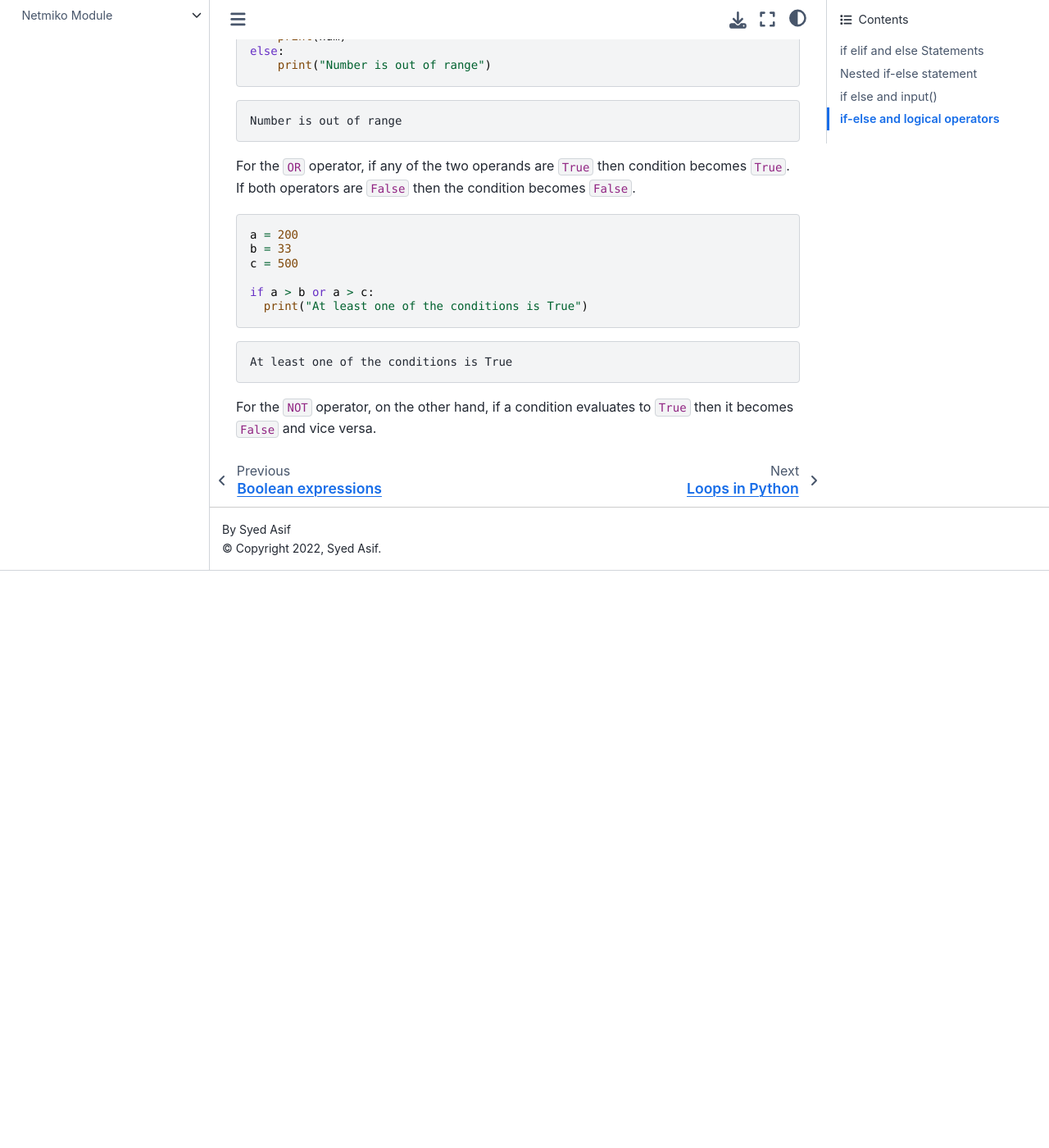
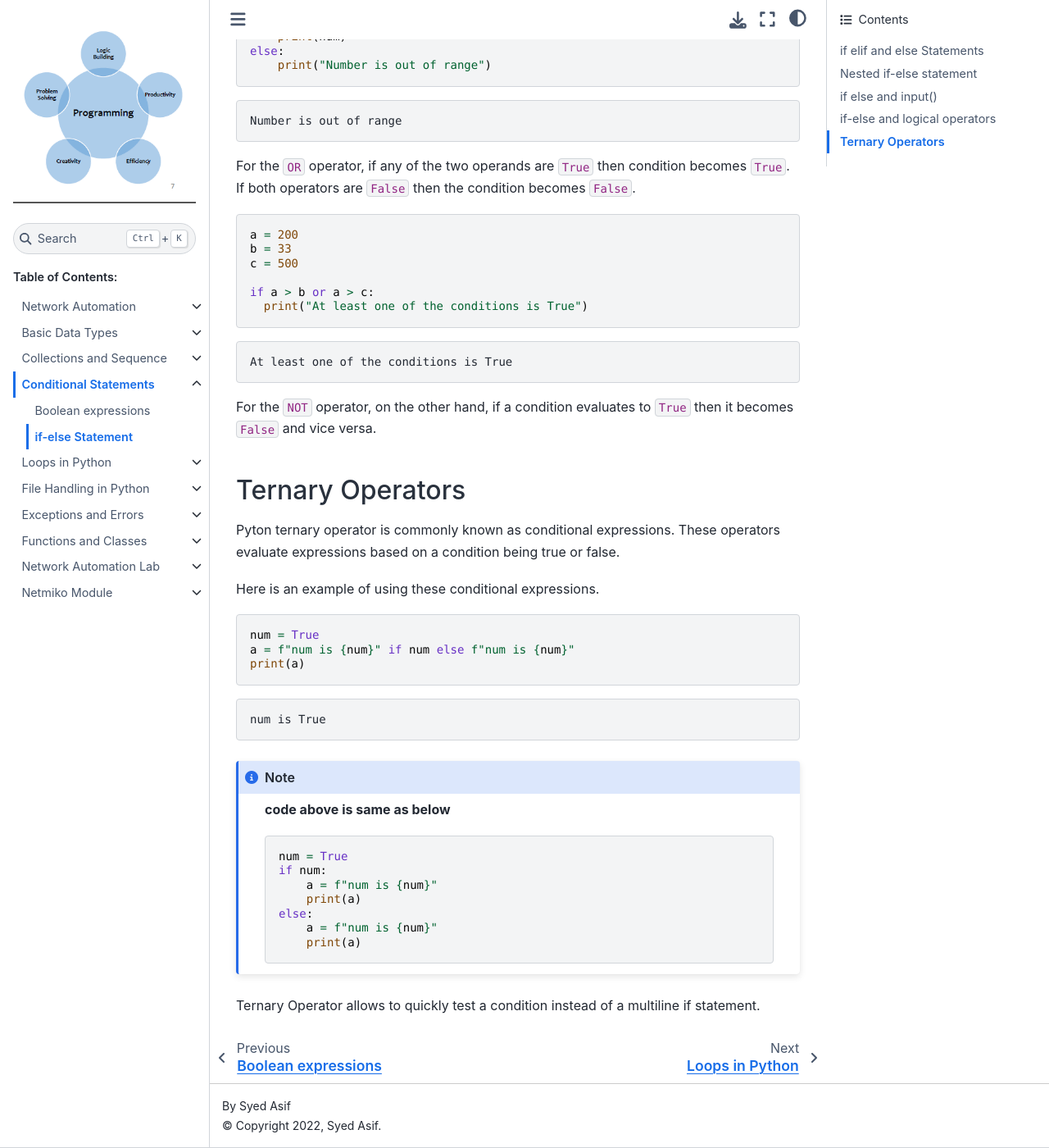
Before and after one commit to sydasif/python-book, a Sphinx documentation site: the page built from docs/source/04_condition/02_if-else.md, in a window 1280 px wide and 1400 px high, scrolled down 2272 px. Shown: the whole window at 82% size. Built offline with Sphinx 7.4.7 and the Sphinx Book theme 1.1.4, drawn with Linux system fonts in a browser that asks for light colours; before the commit the page ends 2968 px from its top, so only the background shows below that.

Commit message:
Add Ternary Operator

`````diff
--- a/docs/source/04_condition/02_if-else.md
+++ b/docs/source/04_condition/02_if-else.md
@@ -124,3 +124,33 @@
 ```
 
 For the `NOT` operator, on the other hand, if a condition evaluates to `True` then it becomes `False` and vice versa.
+
+## Ternary Operators
+
+Pyton ternary operator is commonly known as conditional expressions. These operators evaluate expressions based on a condition being true or false.
+
+Here is an example of using these conditional expressions.
+
+```py
+num = True
+a = f"num is {num}" if num else f"num is {num}"
+print(a)
+```
+
+```console
+num is True
+```
+
+````{Note} **code above is same as below**
+```py
+num = True
+if num:
+    a = f"num is {num}"
+    print(a)
+else:
+    a = f"num is {num}"
+    print(a)
+```
+````
+
+Ternary Operator allows to quickly test a condition instead of a multiline if statement.
`````
